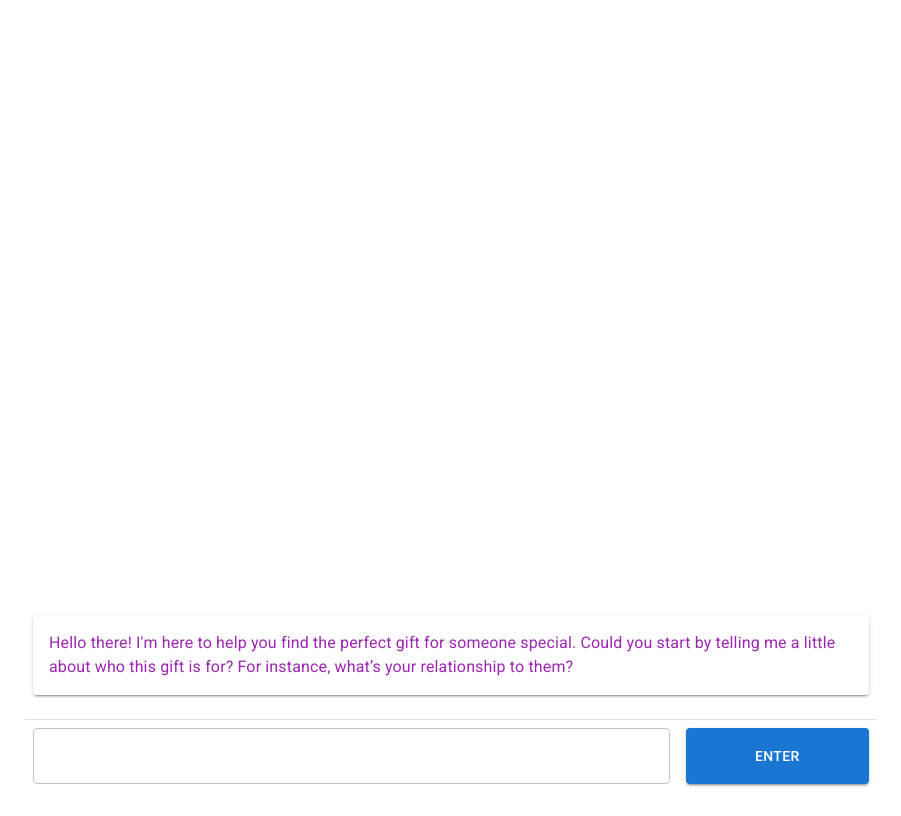
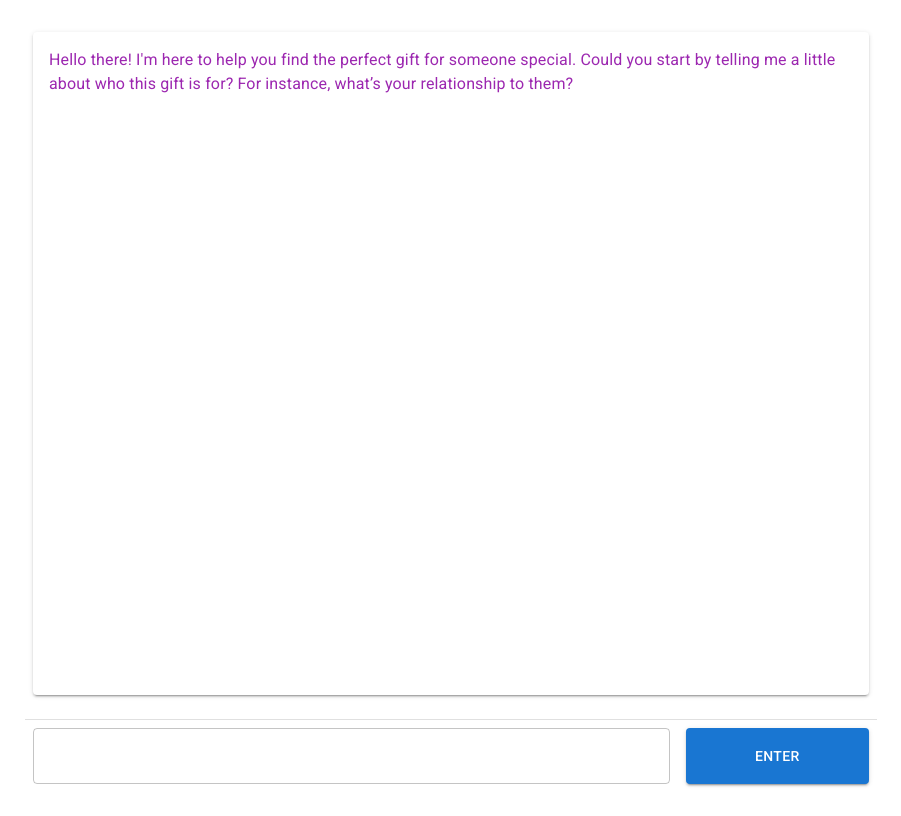
Before and after one commit to Amplify-Federal-Labs/ttc-web, a React (Vite) app: page / in a window 1280 px wide. Shown: the whole page, without its empty margins (189-1090 px from the left). Built offline with nearby package versions, Linux system fonts and the light colour scheme; no server answers.

Commit message:
fixed scrolling issue

```diff
--- a/src/pages/interview/interview.tsx
+++ b/src/pages/interview/interview.tsx
@@ -21,9 +21,6 @@ const Interview = ({ messages, onUserPropmt }: InterviewProps) => {
           overflow: "auto",
           minHeight: 0,
           padding: 1,
-          display: 'flex',
-          flexDirection: 'column',
-          justifyContent: 'flex-end'
         }}
       >
         <InterviewHistory messages={messages} />
--- a/src/pages/interview/interviewHistory.tsx
+++ b/src/pages/interview/interviewHistory.tsx
@@ -9,6 +9,7 @@ interface InterviewHistoryProps {
 
 const InterviewHistory = ({ messages }: InterviewHistoryProps) => {
   const messagesEndRef = useRef<HTMLDivElement>(null);
+  const containerRef = useRef<HTMLDivElement>(null);
 
   const scrollToBottom = () => {
     messagesEndRef.current?.scrollIntoView({ behavior: "smooth" });
@@ -19,12 +20,22 @@ const InterviewHistory = ({ messages }: InterviewHistoryProps) => {
   }, [messages]);
 
   return (
-    <Stack spacing={2}>
-      {messages.map((message) => (
-        <MessageLine key={message.id} message={message} />
-      ))}
-      <div ref={messagesEndRef} />
-    </Stack>
+    <div
+      ref={containerRef}
+      style={{
+        minHeight: '100%',
+        display: 'flex',
+        flexDirection: 'column',
+        justifyContent: messages.length === 0 ? 'flex-end' : 'flex-start'
+      }}
+    >
+      <Stack spacing={2} sx={{ flexGrow: 1 }}>
+        {messages.map((message) => (
+          <MessageLine key={message.id} message={message} />
+        ))}
+        <div ref={messagesEndRef} />
+      </Stack>
+    </div>
   );
 };
 
```
Also changed, not shown: 1 other file (tests, documents, lock files or other folders).
